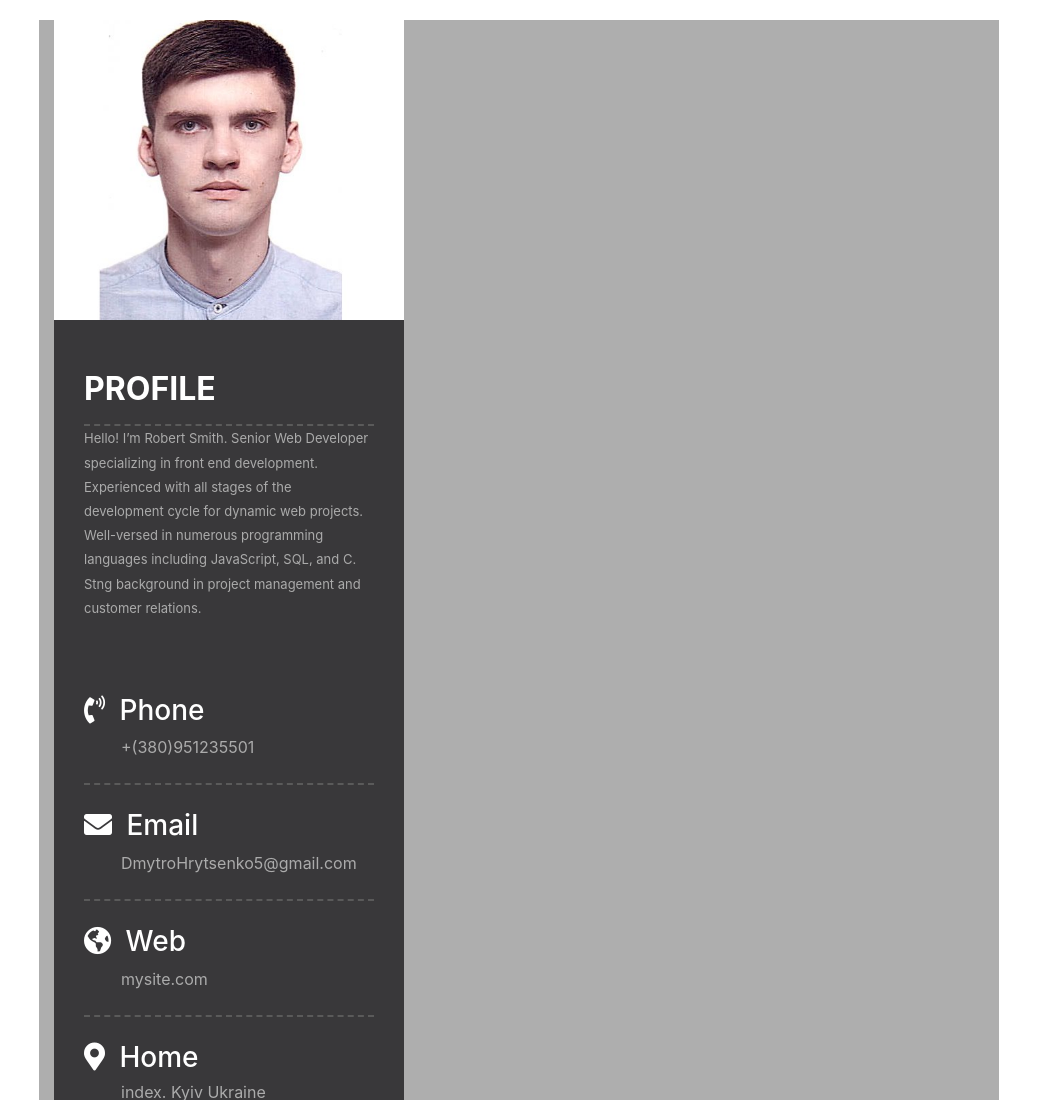
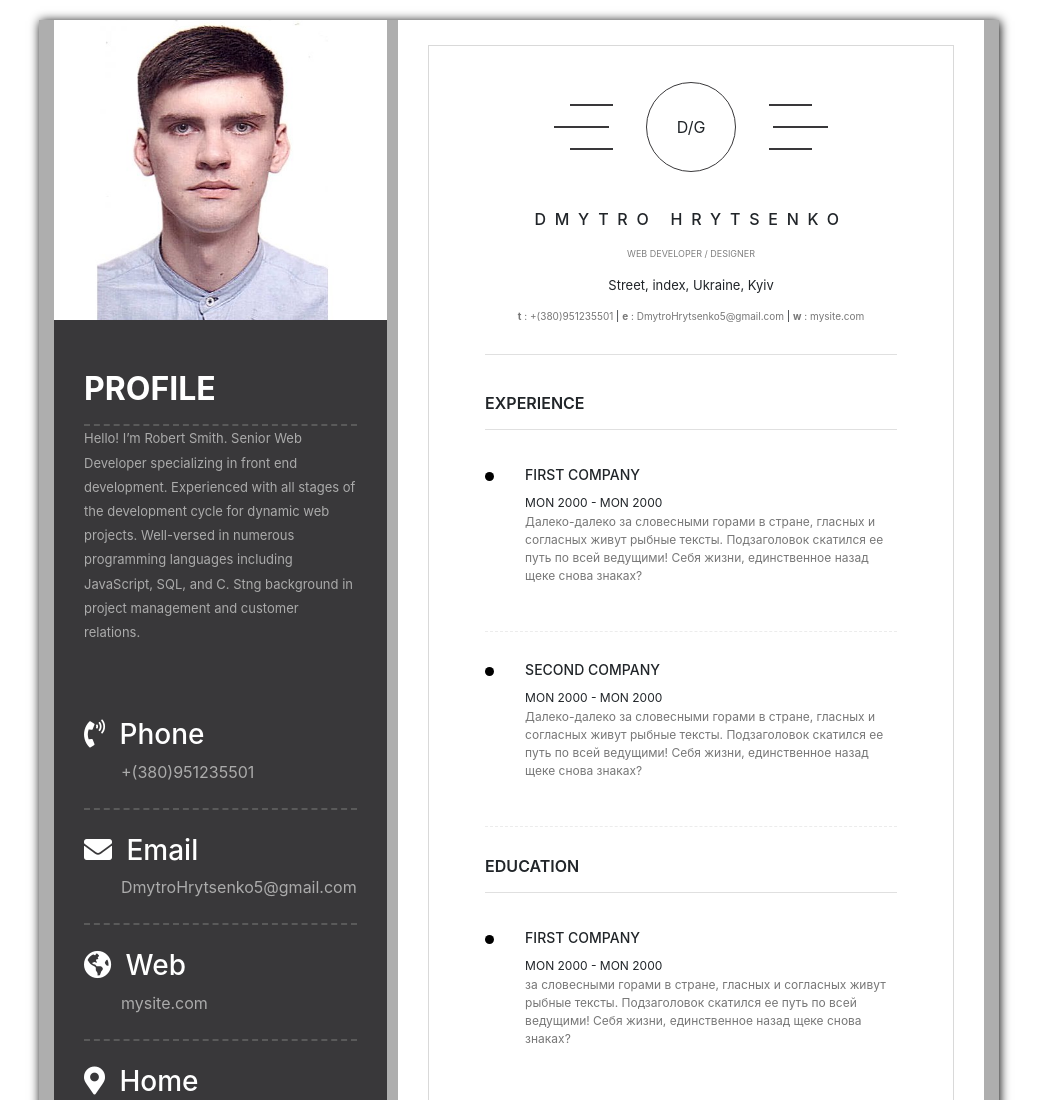
Before and after one commit to dgricko/dmytrohrytsenko, a plain HTML site: page src/index.html in a window 1280 px wide. Shown: the top 1100 px of the page, without its empty margins (121-1160 px from the left). Drawn offline with Linux system fonts and the light colour scheme.

Commit message:
Add resume and end html/css portfolio

```diff
--- a/src/css/style.css
+++ b/src/css/style.css
@@ -9,9 +9,11 @@ html{
   max-width: 960px;
   margin: 20px auto;
   background-color: #aeaeae;
+  justify-content: space-between;
+  box-shadow: 1px 1px 10px rgba(0, 0, 0, 2);
 }
 .profile{
-  max-width: 350px;
+  flex-basis: 35%;
   background-color: #39383a;
   color: #ababab;
 }
@@ -106,3 +108,163 @@ html{
   width: 100px;
   margin-left: 20px;
 }
+/* resume */
+.resume{
+  flex-basis: 63%;
+  padding: 25px 30px;
+  max-width: 590px;
+  background-color: #fff;
+}
+.resume-wrap{
+  padding: 36px 56px;
+  border: 1px solid rgba(168, 168, 168, 0.44);
+  min-height: 100%;
+}
+.logo{
+  display:flex;
+  justify-content: center;
+  margin-bottom: 38px;
+}
+.logo-img{
+  width: 90px;
+  height: 90px;
+  border: 1px solid #39383a;
+  border-radius: 50%;
+  display: flex;
+  justify-content: center;
+  align-items: center;
+}
+.logo-lines{
+  display: flex;
+  align-items: center;
+  justify-content: center;
+  flex-direction: column;
+  margin-left: 17px;
+  margin-right: 17px;
+}
+.logo-line{
+  width: 43px;
+  height: 2px;
+  background-color: #39383a;
+  margin-top: 10px;
+  margin-bottom: 10px;
+}
+.logo-lines-left .logo-line:nth-child(2){
+  margin-right: 20px;
+  width: 55px;
+}
+.logo-lines-right .logo-line:nth-child(2){
+  margin-left: 20px;
+  width: 55px;
+}
+.about{
+  padding-bottom: 30px;
+  border-bottom: 1px solid #e0e0e0;
+  text-align: center;
+  margin-bottom: 39px;
+}
+.name{
+  font-size: 16px;
+  text-transform: uppercase;
+  letter-spacing: 8.75px;
+  margin-bottom: 10px;
+}
+.position{
+  display: inline-block;
+  font-size: 9px;
+  text-transform: uppercase;
+  color: #808080;
+  margin-bottom: 15px;
+}
+.about-address{
+  font-size: 13px;
+  margin-bottom: 14px;
+}
+.about-contacts{
+  font-size: 10px;
+}
+.about-contacts-link{
+  text-decoration: none;
+  color: #777777;
+}
+.heading-dark{
+   font-size: 16px;
+  font-weight: 600;
+  border-bottom: 1px solid #e0e0e0;
+  margin-bottom: 37px;
+ }
+ .list{
+   list-style: none;
+   padding-left: 0;
+ }
+ .list-item{
+   position: relative;
+   padding-left: 40px;
+   padding-bottom: 30px;
+   margin-bottom: 30px;
+   border-bottom: 1px dashed #ececec;
+ }
+ .list-item:before{
+   content:"";
+   position: absolute;
+   left: 0;
+   top: 5px;
+   width: 9px;
+   height: 9px;
+   border-radius: 50%;
+   background-color: #000;
+ }
+ .list-item-title{
+   font-size: 14px;
+   text-transform: uppercase;
+   margin-bottom: 5px;
+ }
+ .list-item-data{
+  font-size: 12px;
+  text-transform: uppercase;
+}
+.list-item-text{
+  font-size: 12px;
+  color: #777;
+}
+.list-item-title-nonbor{
+  border-bottom: none;
+}
+.heading-skills{
+  margin-bottom: 48px;
+}
+.skills-list{
+  list-style-type: none;
+  padding-left: 0;
+}
+.skills-list-item{
+  margin-bottom: 30px;
+  text-transform: uppercase;
+  font-size: 13px;
+  display: flex;
+  justify-content: space-between;
+}
+.level{
+  width: 70%;
+  height: 8px;
+  border: 1px solid #39383a;
+  position: relative;
+}
+.level:before {
+  content:'';
+  position: absolute;
+  left: 0;
+  top: 0;
+  height: 100%;
+  width: 50%;
+  background-color: #898989;
+}
+.level-80:before{
+  width: 80%;
+}
+.level-90:before{
+  width: 90%;
+}
+.level-40:before{
+  width: 40%;
+}
--- a/src/index.html
+++ b/src/index.html
@@ -66,13 +66,84 @@
 												<span class="line"></span>
 												<span class="line"></span>
 											</div>
+									</div>
+					</div>
+</div>
 
-									</div>
+<div class="resume">
+	<div class="resume-wrap">
+		<div class="logo">
+			<div class="logo-lines logo-lines-left">
+				<div class="logo-line"></div>
+				<div class="logo-line"></div>
+				<div class="logo-line"></div>
+			</div>
 
+			<div class="logo-img">
+				D/G
+			</div>
 
-		<div class="resume"></div>
+			<div class="logo-lines logo-lines-right">
+				<div class="logo-line"></div>
+				<div class="logo-line"></div>
+				<div class="logo-line"></div>
+			</div>
+		</div>
+		<div class="about">
+			<h1 class="name">Dmytro Hrytsenko</h1>
+			<span class="position">Web Developer / Designer</span>
+			<address class="about-address">Street, index, Ukraine, Kyiv</address>
+			<div class="about-contacts">
+				<a class="about-contacts-link" href="#"> <b>t</b> : +(380)951235501</a> |
+				<a class="about-contacts-link" href="#"><b>e</b> : DmytroHrytsenko5@gmail.com</a> |
+				<a class="about-contacts-link" href="#"><b>w</b> : mysite.com</a>
+			</div>
+		</div>
+
+		<div class="experience">
+			<h2 class="heading heading-dark">Experience</h2>
+			<ul class="list">
+				<li class="list-item">
+					<h4 class="list-item-title">First Company</h4>
+					<span class="list-item-data">Mon 2000 - Mon 2000</span>
+					<p class="list-item-text">Далеко-далеко за словесными горами в стране, гласных и согласных живут рыбные тексты. Подзаголовок скатился ее путь по всей ведущими! Себя жизни, единственное назад щеке снова знаках?</p>
+				</li>
+
+				<li class="list-item">
+					<h4 class="list-item-title">Second Company</h4>
+					<span class="list-item-data">Mon 2000 - Mon 2000</span>
+					<p class="list-item-text">Далеко-далеко за словесными горами в стране, гласных и согласных живут рыбные тексты. Подзаголовок скатился ее путь по всей ведущими! Себя жизни, единственное назад щеке снова знаках?</p>
+				</li>
+			</ul>
+		</div>
+		<div class="education">
+			<h2 class="heading heading-dark">Education</h2>
+		<ul class="list">
+			<li class="list-item list-item-title-nonbor">
+				<h4 class="list-item-title">First Company</h4>
+				<span class="list-item-data">Mon 2000 - Mon 2000</span>
+				<p class="list-item-text">за словесными горами в стране, гласных и согласных живут рыбные тексты. Подзаголовок скатился ее путь по всей ведущими! Себя жизни, единственное назад щеке снова знаках?</p>
+			</li>
+		</ul>
+		</div>
+		<div class="skills">
+			<h2 class="heading heading-dark heading-skills">
+				Skills
+			</h2>
+			<ul class="skills-list">
+				<li class="skills-list-item">Wordpress
+					<div class="level level-80"></div>
+				</li>
+				<li class="skills-list-item">HTML
+					<div class="level level-90"></div>
+				</li>
+				<li class="skills-list-item">Photoshop
+					<div class="level level-40"></div>
+				</li>
+			</ul>
+		</div>
 	</div>
-
+</div>
 
 </body>
 <link rel="stylesheet" href="https://use.fontawesome.com/releases/v5.8.2/css/all.css" integrity="sha384-oS3vJWv+0UjzBfQzYUhtDYW+Pj2yciDJxpsK1OYPAYjqT085Qq/1cq5FLXAZQ7Ay" crossorigin="anonymous">
```
